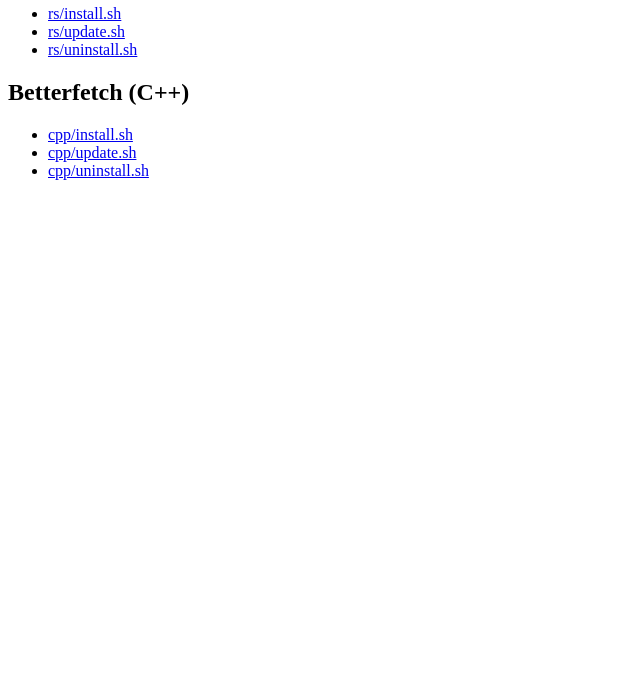
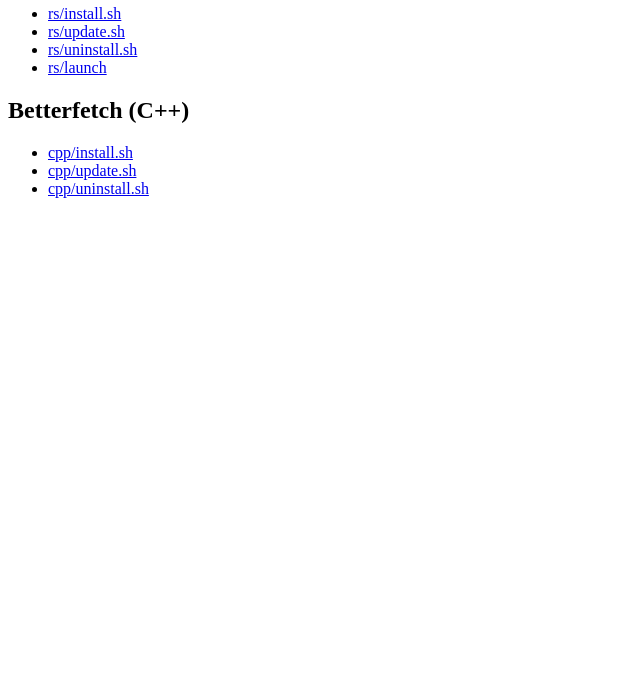
Before and after one commit to betterfetch/scripts, a plain HTML site: page index.html in a window 1280 px wide. Shown: the part 122-800 px from the top of the page, without its empty margins (0-640 px from the left). Drawn offline with Linux system fonts and the light colour scheme.

Commit message:
Added: rs/launch script

```diff
--- a/index.html
+++ b/index.html
@@ -1,10 +1,12 @@
 <!DOCTYPE html>
 <html lang="en">
+
 <head>
 	<meta charset="UTF-8">
 	<meta name="viewport" content="width=device-width, initial-scale=1.0">
 	<title>Scripts | Betterfetch</title>
 </head>
+
 <body>
 	<h1>Scripts</h1>
 	<h2>Betterfetch</h2>
@@ -12,6 +14,7 @@
 		<li><a href="rs/install.sh">rs/install.sh</a></li>
 		<li><a href="rs/update.sh">rs/update.sh</a></li>
 		<li><a href="rs/uninstall.sh">rs/uninstall.sh</a></li>
+		<li><a href="rs/launch">rs/launch</a></li>
 	</ul>
 	<h2>Betterfetch (C++)</h2>
 	<ul>
@@ -20,4 +23,5 @@
 		<li><a href="cpp/uninstall.sh">cpp/uninstall.sh</a></li>
 	</ul>
 </body>
+
 </html>
```
Also changed, not shown: 1 other file. Lines whose indentation alone changed are shown as unchanged.
